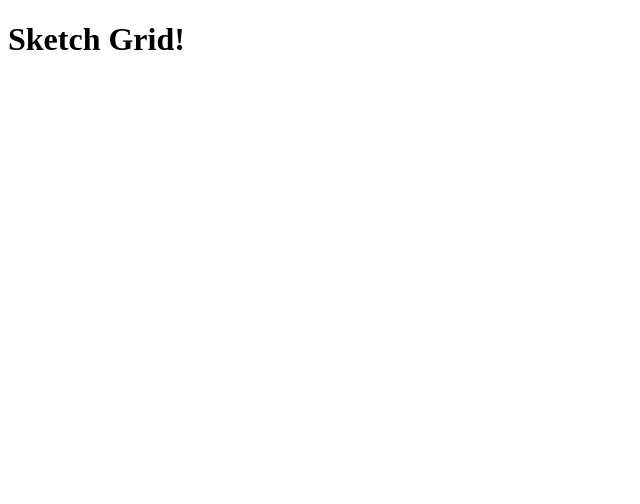
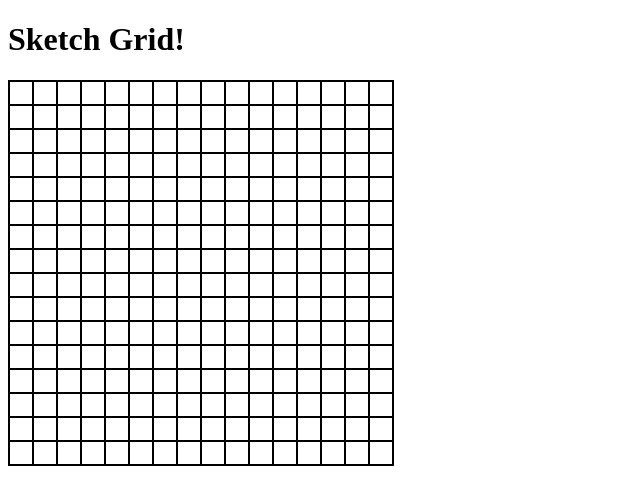
Before and after one commit to developerabz/sketch-grid, a plain HTML site: page index.html in a window 1280 px wide. Shown: the whole page, without its empty margins (0-640 px from the left). Drawn offline with Linux system fonts and the light colour scheme.

Commit message:
add simple 16 by 16 grid that changes color when hover over

```diff
--- a/script.js
+++ b/script.js
@@ -0,0 +1,18 @@
+const sketchpad = document.querySelector(".sketchpad");
+
+
+for (i=0; i < 256; i++) {
+    const firstgrid = document.createElement("div");
+    firstgrid.classList.toggle("firstgrid");
+    sketchpad.appendChild(firstgrid);
+}
+
+
+const gridboxes = document.querySelectorAll("div.firstgrid");
+
+gridboxes.forEach ((firstgrid) => {
+
+    firstgrid.addEventListener("mouseover", () => {
+        firstgrid.classList.add("firstgridhover");
+    });
+});
--- a/style.css
+++ b/style.css
@@ -0,0 +1,18 @@
+.sketchpad {
+    border: 1px solid black;
+    width: 384px;
+    height: 384px;
+    display: flex;
+    flex-flow: row wrap;
+
+}
+
+.firstgrid {
+    border: 1px solid black;
+    width: 22px;
+    height: auto;
+}
+
+.firstgridhover {
+    background-color: blue;
+}
```
Also changed, not shown: index.html (+0 -1 lines).
